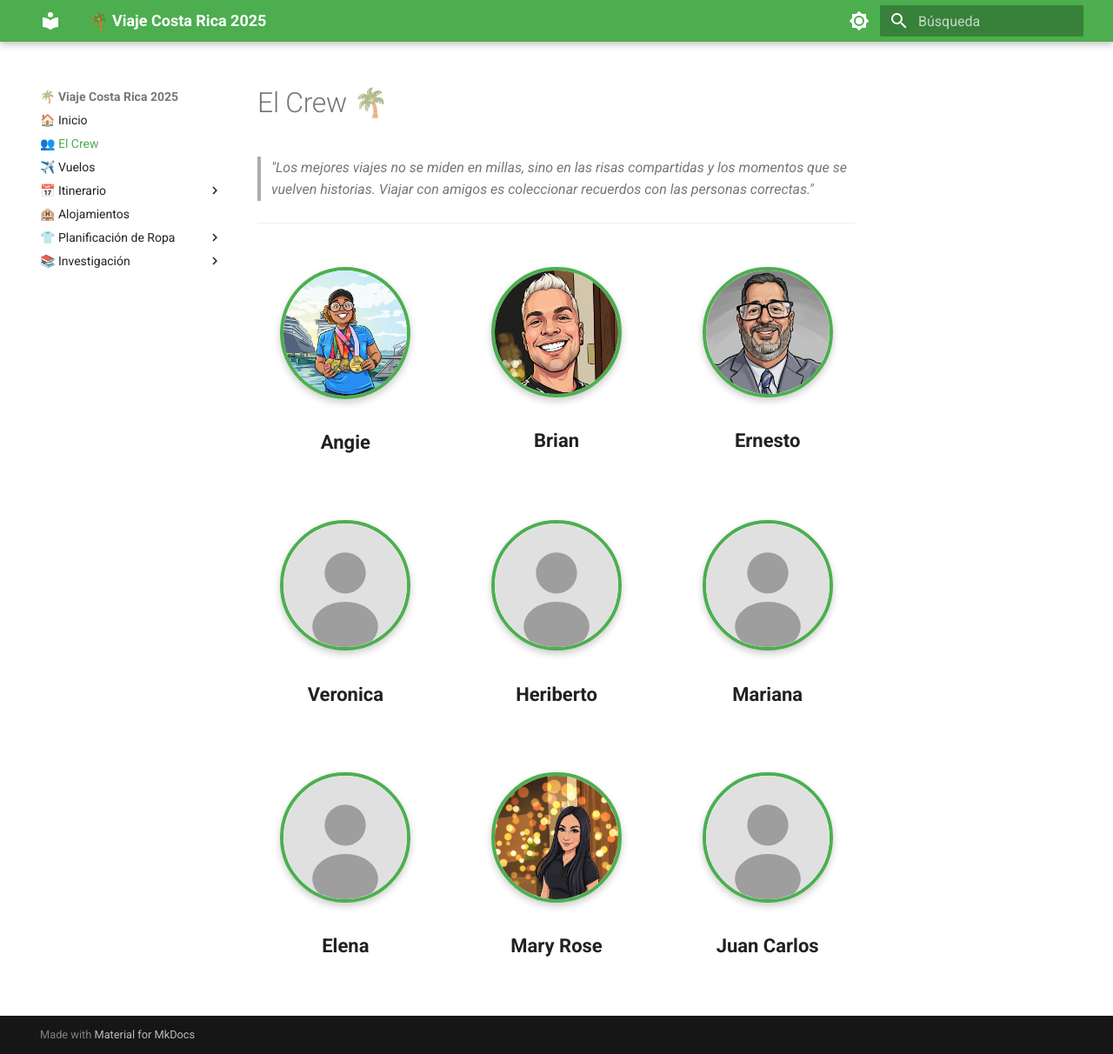
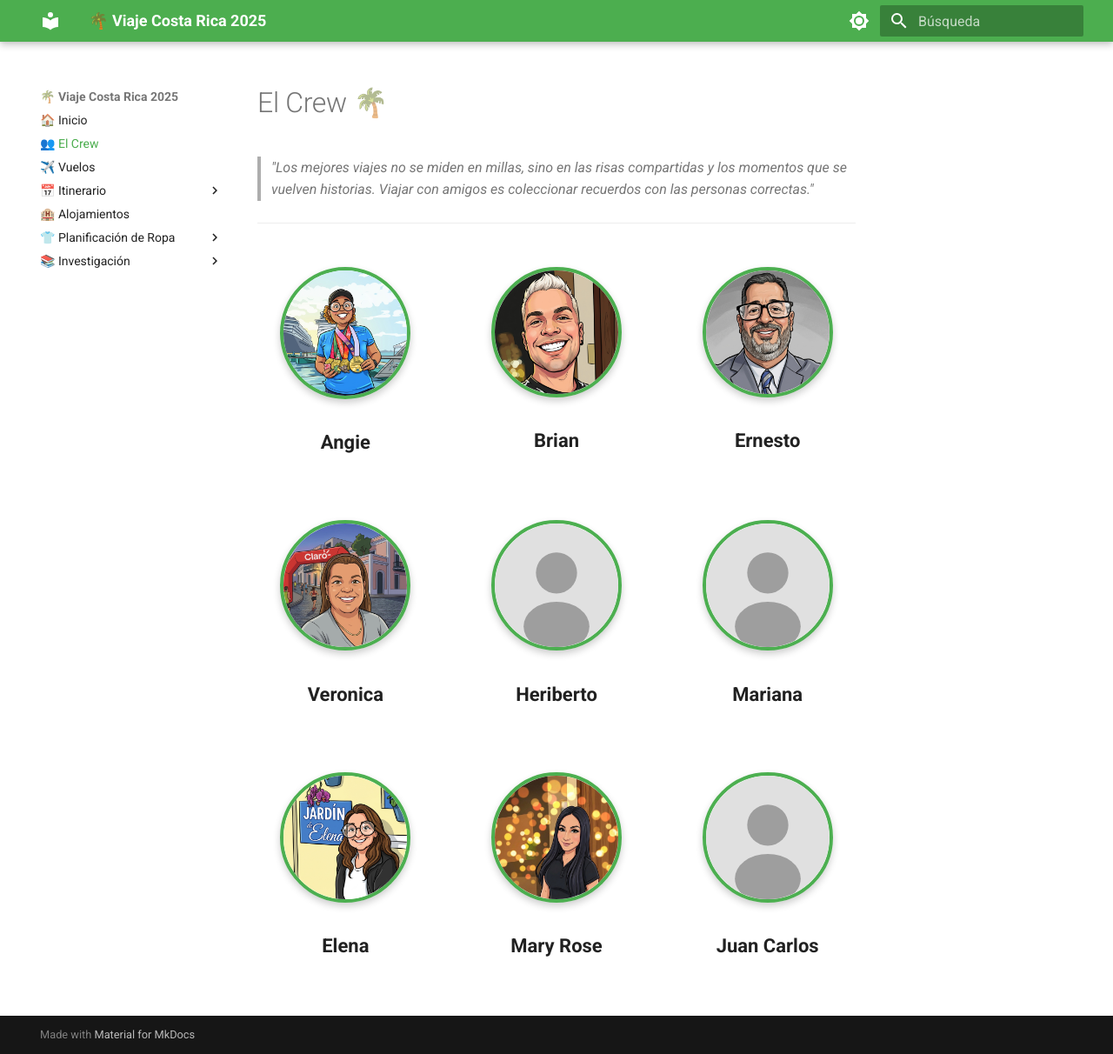
Before and after one commit to jvelez79/costa-rica, an MkDocs documentation site: the page built from docs/crew.md, in a window 1280 px wide and 1212 px high. Shown: the whole window at 87% size. Built offline with MkDocs 1.6.1 and Material for MkDocs 9.7.7, drawn with Linux system fonts in a browser that asks for light colours.

Commit message:
Update crew member images to use correct files for Veronica and Elena

```diff
--- a/docs/crew.md
+++ b/docs/crew.md
@@ -25,7 +25,7 @@
 </div>
 
 <div class="crew-member" markdown>
-![Veronica](assets/images/crew/placeholder.svg){ .crew-photo }
+![Veronica](assets/images/crew/Veronica.jpeg){ .crew-photo }
 
 **Veronica**
 </div>
@@ -43,7 +43,7 @@
 </div>
 
 <div class="crew-member" markdown>
-![Elena](assets/images/crew/placeholder.svg){ .crew-photo }
+![Elena](assets/images/crew/Elena.jpeg){ .crew-photo }
 
 **Elena**
 </div>
```
